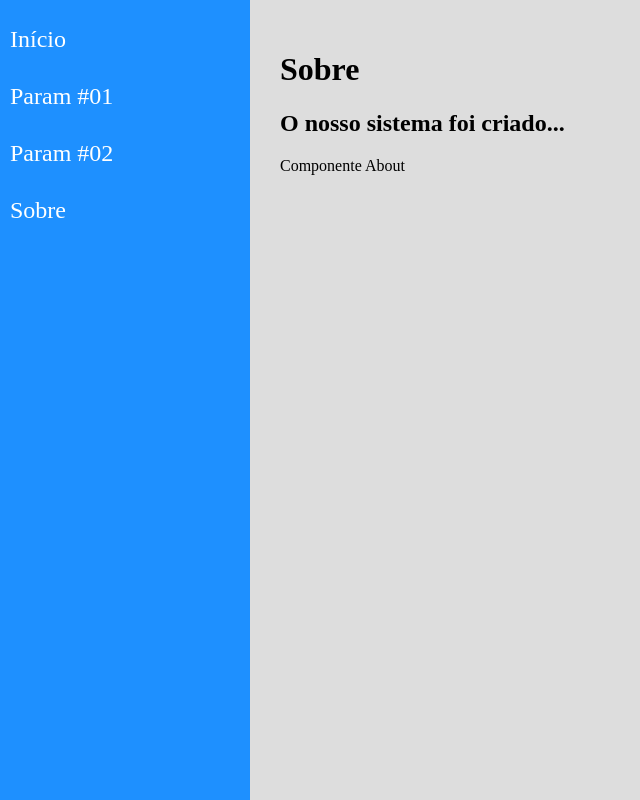
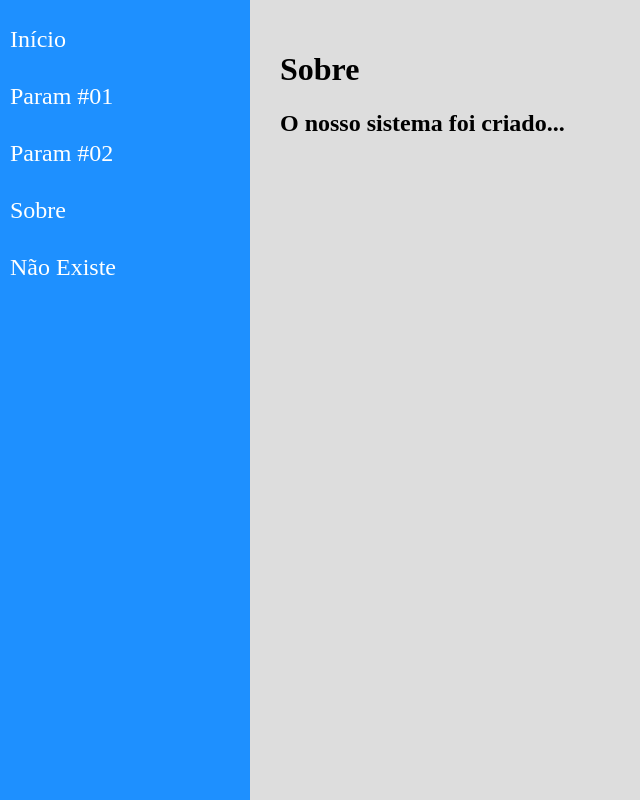
Before and after one commit to kaua-reis-clear/Projeto_React_Router, a React (Create React App) app: page /about in a window 1280 px wide. Shown: the whole page, without its empty margins (0-640 px from the left). Built offline with nearby package versions, Linux system fonts and the light colour scheme.

Commit message:
added a not found page in case of accessing an unexisting url.

```diff
--- a/src/components/layout/Content.jsx
+++ b/src/components/layout/Content.jsx
@@ -13,6 +13,7 @@
       <Route path="/about" element={<About />} />
       <Route path="/param/:id" element={<Param />} />
       <Route path="/" exact element={<Home />} />
+      <Route path="*" exact element={<NotFound />} />
     </Routes>
   </main>
 );
--- a/src/components/layout/Menu.jsx
+++ b/src/components/layout/Menu.jsx
@@ -19,6 +19,9 @@
                 <li>
                     <Link to="/about">Sobre</Link>
                 </li>
+                <li>
+                    <Link to="/naoExiste">Não Existe</Link>
+                </li>
             </ul>
         </nav>
     </aside>
--- a/src/views/examples/About.jsx
+++ b/src/views/examples/About.jsx
@@ -4,7 +4,6 @@
     <div className="About">
         <h1>Sobre</h1>
         <h2>O nosso sistema foi criado...</h2>
-        Componente About
     </div>
 )
 
--- /dev/null
+++ b/src/views/examples/NotFound.jsx
@@ -0,0 +1,10 @@
+import React from 'react';
+
+const NotFound = props => (
+    <div className="NotFound">
+        <h1>404</h1>
+        <h2>Opssss... Página não encontrada!</h2>
+    </div>
+)
+
+export default NotFound
```
